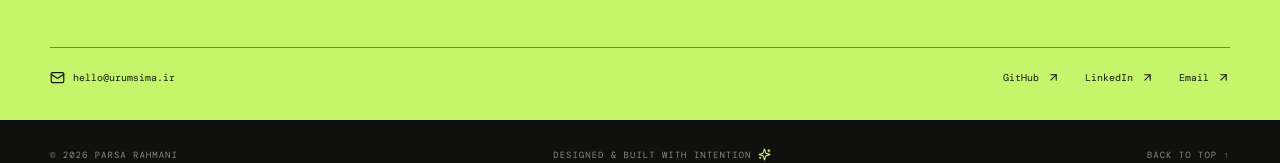
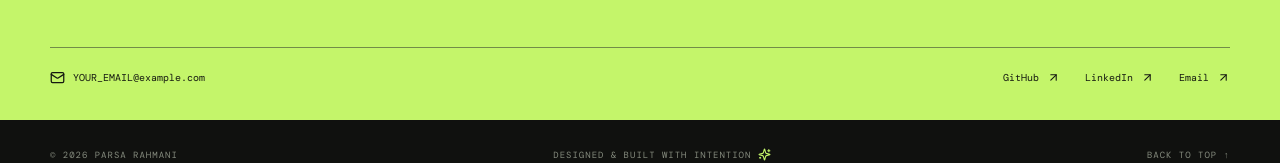
Before and after one commit to ParsaR082/personal-portfolio, a Next.js app: page / in a window 1280 px wide. Shown: the part 6654-6817 px from the top of the page. Built offline with nearby package versions, Linux system fonts and the light colour scheme.

Commit message:
chore: mark contact details as editable placeholders

```diff
--- a/src/data/portfolio.ts
+++ b/src/data/portfolio.ts
@@ -2,13 +2,13 @@ export const profile = {
   name: "Parsa Rahmani",
   role: "Full-stack developer & digital creator",
   location: "Available worldwide",
-  email: "hello@urumsima.ir",
+  email: "YOUR_EMAIL@example.com",
   intro: "I design and build thoughtful digital experiences.",
   description: "I’m a developer focused on turning ambitious ideas into fast, accessible and memorable websites — from the first sketch to a production-ready product.",
   availability: "Available for select projects",
   socials: [
     { label: "GitHub", href: "https://github.com/ParsaR082" },
-    { label: "LinkedIn", href: "https://www.linkedin.com/" },
+    { label: "LinkedIn", href: "https://www.linkedin.com/in/YOUR_PROFILE/" },
     { label: "Email", href: "mailto:hello@urumsima.ir" }
   ]
 };
```
